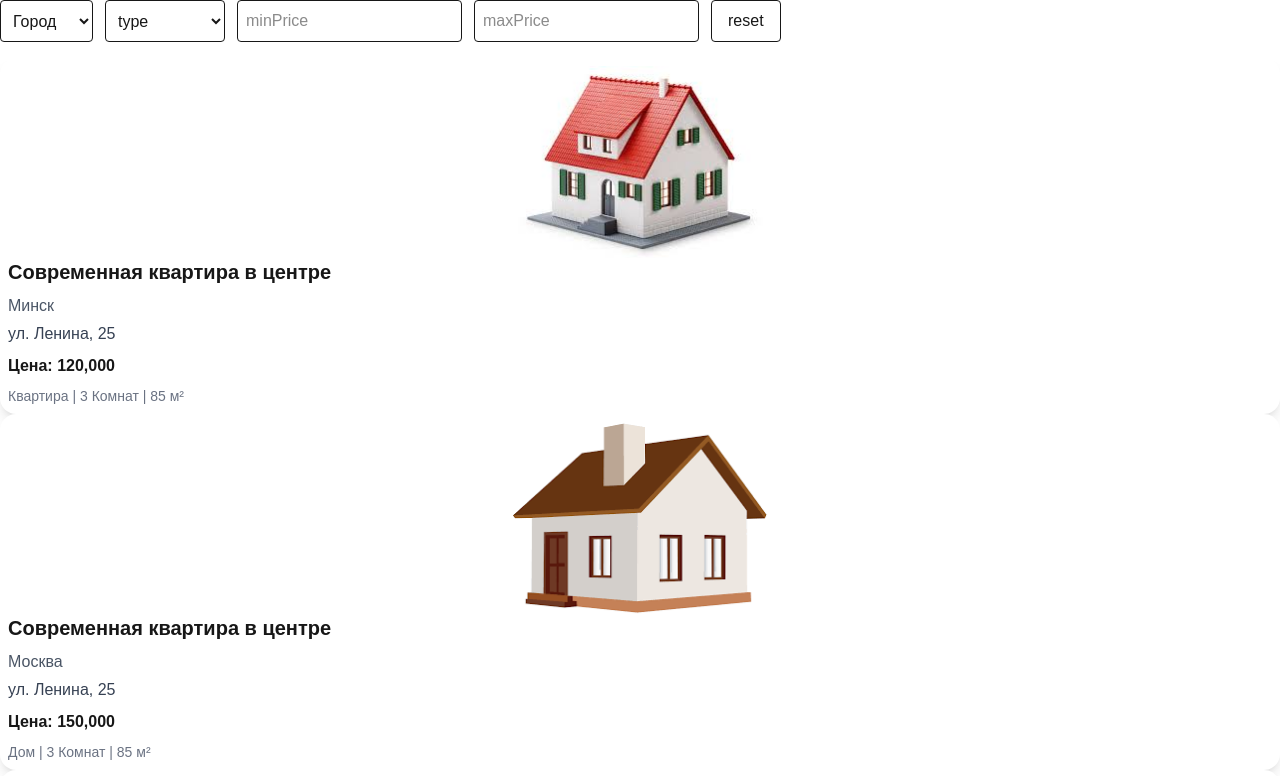
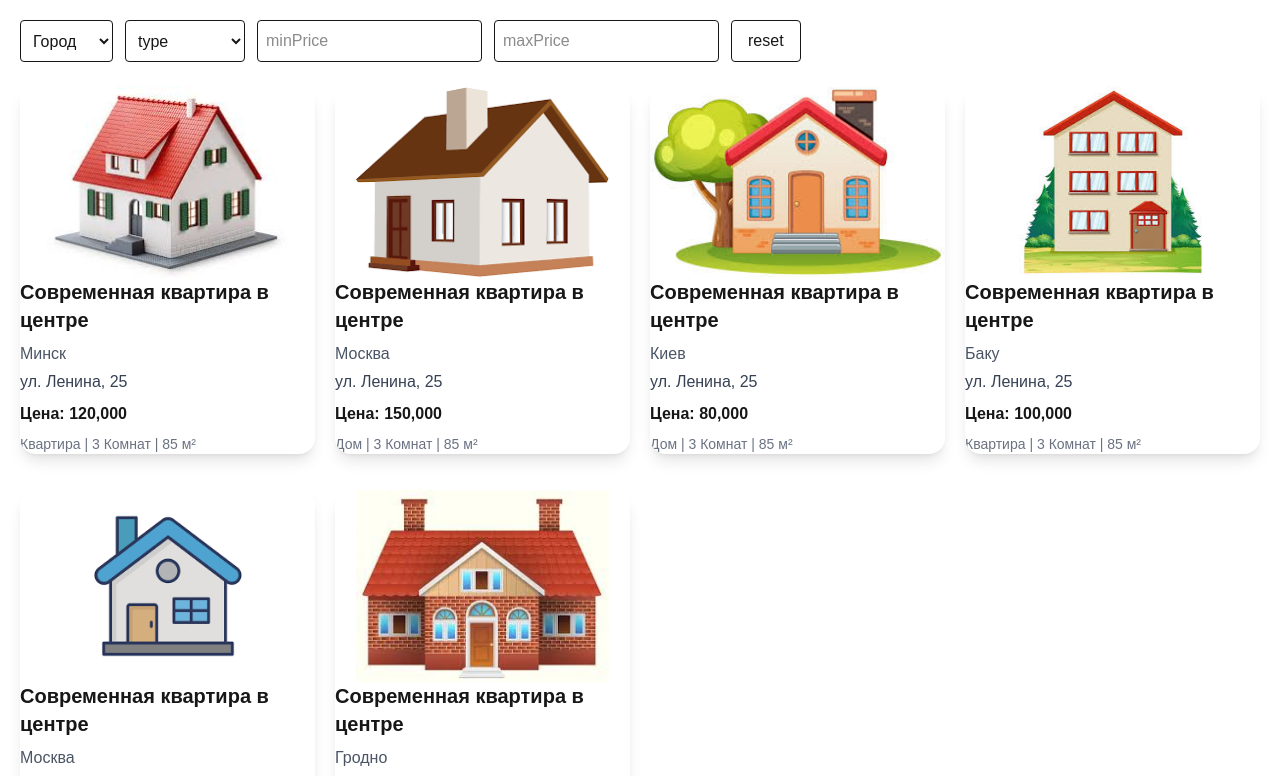
Before and after one commit to AliakseiKrasko/PrimeNest_Realty, a Next.js app: page / in a window 1280 px wide. Shown: the top 776 px of the page. Built offline with nearby package versions, Linux system fonts and the light colour scheme.

Commit message:
fixed bugs"

```diff
--- a/src/components/ClientCatalogPage.tsx
+++ b/src/components/ClientCatalogPage.tsx
@@ -25,12 +25,12 @@ export default function ClientCatalogPage() {
     );
 
     return (
-        <div>
+        <div className="flex flex-col p-5">
             <FilterPanel
                 filters={filters}
                 setFilters={(f) => dispatch(setFilters(f))}
             />
-            <div>
+            <div className="grid grid-cols-1 sm:grid-cols-2 md:grid-cols-3 lg:grid-cols-4 gap-5">
                 {filteredEstates.map((estate) => (
                     <EstateCard key={estate.id} estate={estate} />
                 ))}
--- a/src/components/EstateCard.tsx
+++ b/src/components/EstateCard.tsx
@@ -17,7 +17,7 @@ const EstateCard = React.memo(function EstateCard({ estate }: EstateCardProps) {
     const typeKey = `type_${estate.type}`;
 
     return (
-        <div className="rounded-2xl overflow-hidden shadow-lg bg-white flex flex-col p-2">
+        <div className="rounded-2xl overflow-hidden shadow-lg bg-white flex flex-col mx-auto my-2">
             <img
                 src={estate.image_url || "https://placehold.co/400x250"}
                 alt={estate.title}
```
